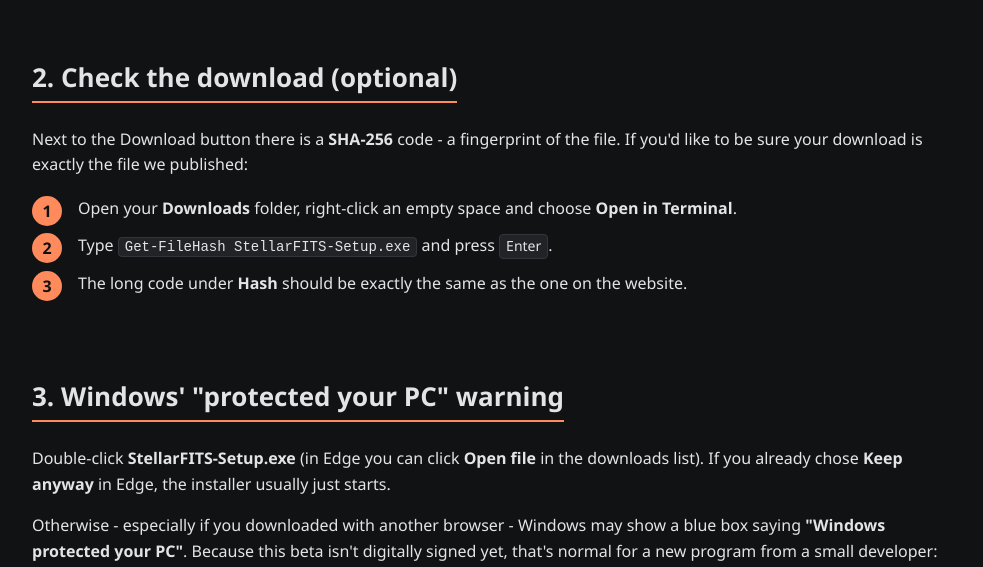
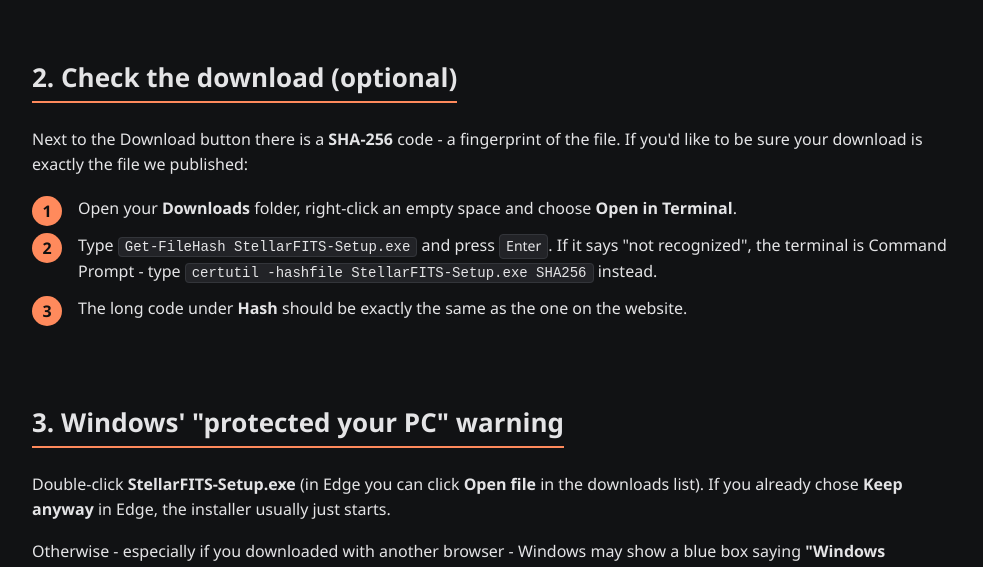
Before and after one commit to StellarFITS/stellarfits-site, a plain HTML site: page install.html in a window 1280 px wide. Shown: the part 1595-2162 px from the top of the page, without its empty margins (148-1131 px from the left). Drawn offline with Linux system fonts and the light colour scheme.

Commit message:
Install guide: StarNet2 needs Microsoft's Visual C++ Redistributable; certutil when Get-FileHash isn't recognised

```diff
--- a/install.html
+++ b/install.html
@@ -98,7 +98,9 @@ StellarFITS is new and few people have downloaded it yet - it doesn't mean anyth
 your download is exactly the file we published:</p>
 <ol class="steps">
 <li>Open your <b>Downloads</b> folder, right-click an empty space and choose <b>Open in Terminal</b>.</li>
-<li>Type <code>Get-FileHash StellarFITS-Setup.exe</code> and press <span class="key">Enter</span>.</li>
+<li>Type <code>Get-FileHash StellarFITS-Setup.exe</code> and press <span class="key">Enter</span>.
+If it says "not recognized", the terminal is Command Prompt - type
+<code>certutil -hashfile StellarFITS-Setup.exe SHA256</code> instead.</li>
 <li>The long code under <b>Hash</b> should be exactly the same as the one on the website.</li>
 </ol>
 </section>
@@ -191,6 +193,8 @@ StellarFITS never changes your FITS files or your pictures.</p>
 <tr><td>Antivirus blocks it</td><td>Please email us its message - new programs are sometimes flagged by mistake.</td></tr>
 <tr><td>Can't find StellarFITS</td><td>Press the Windows key and type <b>StellarFITS</b>.</td></tr>
 <tr><td>Slow the very first time</td><td>Normal - Windows and your antivirus check a new program on its first start.</td></tr>
+<tr><td>"StarNet2 can't start" / "MSVCP140.dll was not found"</td><td>StarNet2 needs Microsoft's <b>Visual C++ Redistributable</b>, which newer PCs may not have yet. Install it free from Microsoft (<a href="https://aka.ms/vs/17/release/vc_redist.x64.exe">vc_redist.x64.exe</a>), then try again - no restart needed.</td></tr>
+<tr><td>Checking a download's SHA-256 says "not recognized"</td><td>The terminal opened as Command Prompt: type <code>certutil -hashfile StellarFITS-Setup.exe SHA256</code> instead.</td></tr>
 </table>
 <p>Anything else: <a href="mailto:support@stellarfits.co.uk">support@stellarfits.co.uk</a> - a screenshot of what you see helps a lot.</p>
 </section>
```
